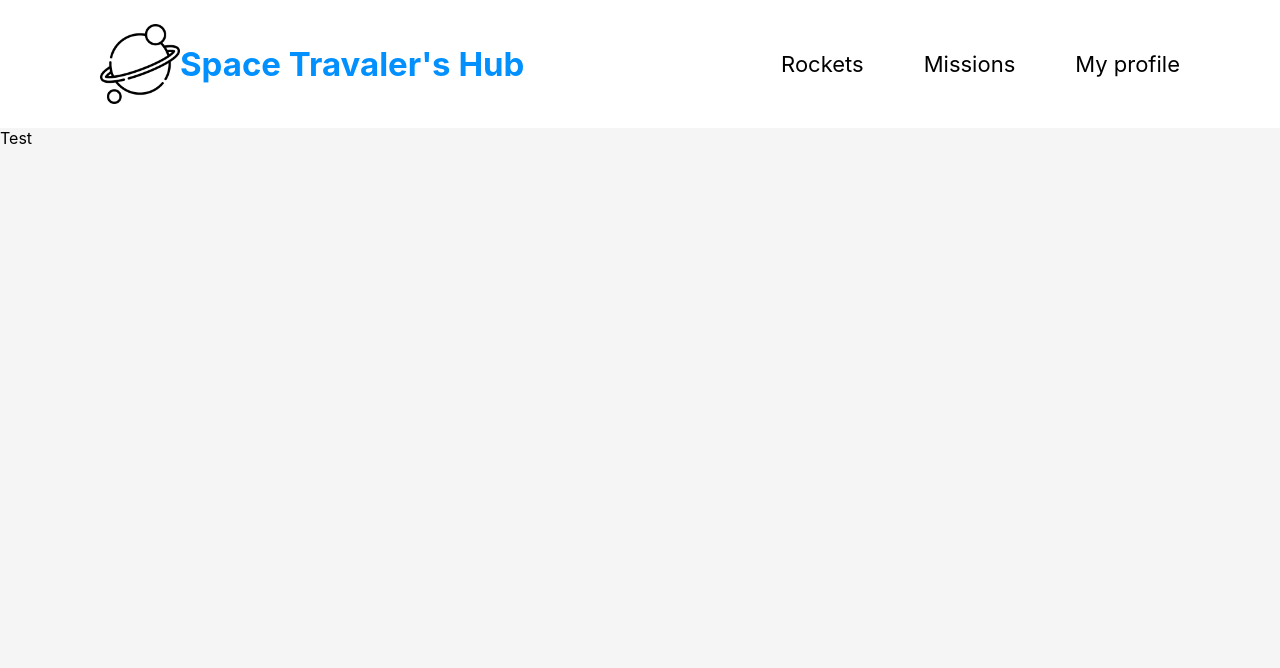
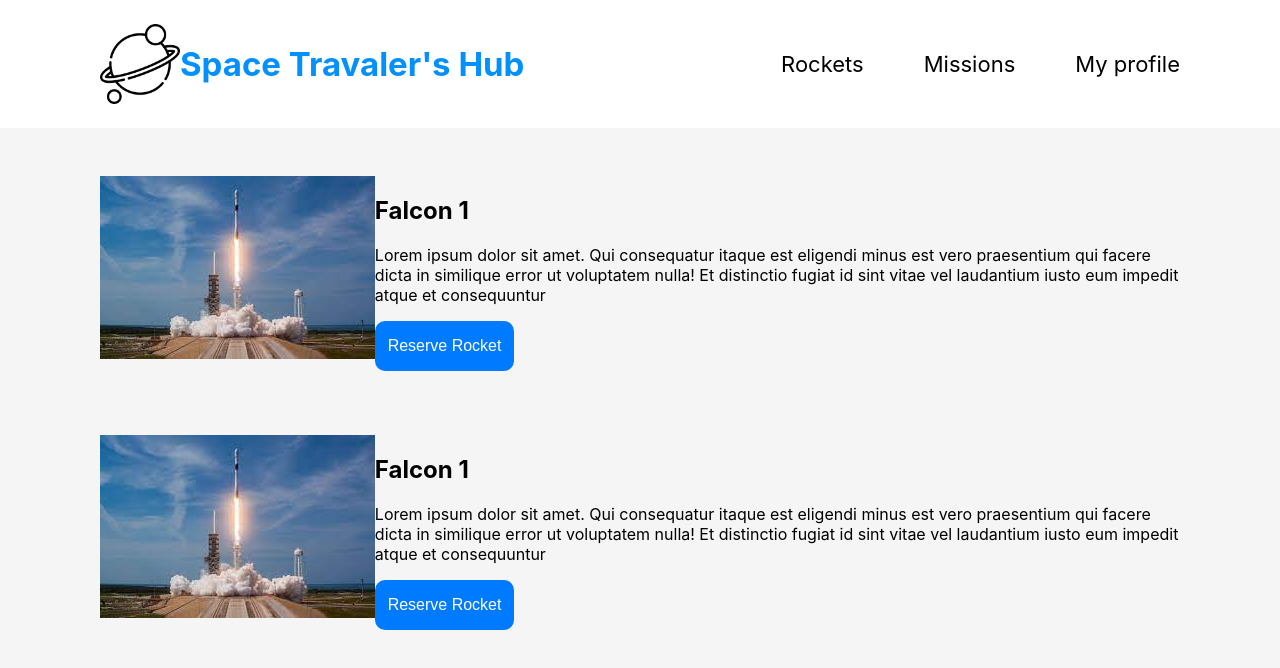
Before and after one commit to jahongiry/traveler-hub, a React (Create React App) app: page / in a window 1280 px wide. Shown: the top 668 px of the page. Built offline with nearby package versions, Linux system fonts and the light colour scheme.

Commit message:
Add basic structure for the rocket page

```diff
--- a/package.json
+++ b/package.json
@@ -3,6 +3,7 @@
   "version": "0.1.0",
   "private": true,
   "dependencies": {
+    "@reduxjs/toolkit": "^1.8.3",
     "@testing-library/jest-dom": "^5.16.4",
     "@testing-library/react": "^13.3.0",
     "@testing-library/user-event": "^13.5.0",
--- a/src/components/Navigation.js
+++ b/src/components/Navigation.js
@@ -25,7 +25,7 @@ const Navigation = () => {
   return (
     <nav className={classes.navBar}>
       <div className={classes.mainHeader}>
-        <img src={logo}></img>
+        <img alt="website logo" src={logo} />
         <h1>Space Travaler&apos;s Hub</h1>
       </div>
       <ul>
--- a/src/components/Navigation.module.css
+++ b/src/components/Navigation.module.css
@@ -58,3 +58,11 @@ nav ul li a:hover {
   align-items: center;
   align-content: center;
 }
+
+.underline {
+  border-bottom: 1px solid red;
+}
+
+.notUnderline {
+  text-decoration: none;
+}
--- a/src/components/Rockets.js
+++ b/src/components/Rockets.js
@@ -1,5 +1,42 @@
+import classes from "./Rockets.module.css";
+import rocket from "../img/rocket.jpeg";
+
 const Rockets = () => {
-  return "Test";
+  return (
+    <>
+      <div className={classes.rocketContainer}>
+        <div>
+          <img src={rocket}></img>
+        </div>
+        <div>
+          <h2>Falcon 1</h2>
+          <p>
+            Lorem ipsum dolor sit amet. Qui consequatur itaque est eligendi
+            minus est vero praesentium qui facere dicta in similique error ut
+            voluptatem nulla! Et distinctio fugiat id sint vitae vel laudantium
+            iusto eum impedit atque et consequuntur
+          </p>
+          <button type="submit">Reserve Rocket</button>
+        </div>
+      </div>
+
+      <div className={classes.rocketContainer}>
+        <div>
+          <img src={rocket}></img>
+        </div>
+        <div>
+          <h2>Falcon 1</h2>
+          <p>
+            Lorem ipsum dolor sit amet. Qui consequatur itaque est eligendi
+            minus est vero praesentium qui facere dicta in similique error ut
+            voluptatem nulla! Et distinctio fugiat id sint vitae vel laudantium
+            iusto eum impedit atque et consequuntur
+          </p>
+          <button type="submit">Reserve Rocket</button>
+        </div>
+      </div>
+    </>
+  );
 };
 
 export default Rockets;
--- /dev/null
+++ b/src/components/Rockets.module.css
@@ -0,0 +1,15 @@
+.rocketContainer {
+  margin-top: 2rem;
+  display: grid;
+  grid-template-columns: 1fr 4fr;
+  padding: 1rem 6.24rem;
+}
+
+.rocketContainer button {
+  font-size: 1rem;
+  padding: 1rem 0.8rem;
+  background-color: rgb(0, 123, 255);
+  border-radius: 10px;
+  color: white;
+  border: none;
+}
--- a/src/index.js
+++ b/src/index.js
@@ -1,13 +1,17 @@
 import React from "react";
 import ReactDOM from "react-dom/client";
+// import { Provider } from "react-redux";
 import "./index.css";
 import App from "./App";
 import reportWebVitals from "./reportWebVitals";
+import store from "./redux/store";
 
 const root = ReactDOM.createRoot(document.getElementById("root"));
 root.render(
   <React.StrictMode>
+    {/* <Provider store={store}> */}
     <App />
+    {/* </Provider> */}
   </React.StrictMode>
 );
 
```
Also changed, not shown: src/redux/store.js (added, +20 -0 lines), src/img/rocket.jpeg (added), 1 other file (tests, documents, lock files or other folders).
